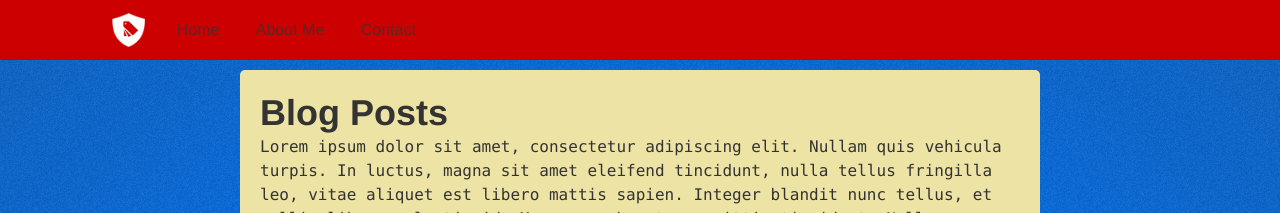
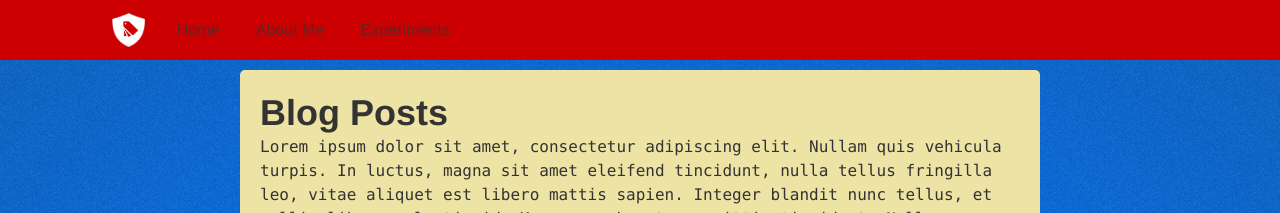
Before and after one commit to cookiefission/cookiefission.github.io, a Jekyll site: the page built from index.html, in a window 1280 px wide. Shown: the top 213 px of the page. Built offline with Jekyll 4.4.1, drawn with Linux system fonts in a browser that asks for light colours.

Commit message:
Added experiments index

```diff
--- a/_layouts/default.html
+++ b/_layouts/default.html
@@ -24,7 +24,7 @@
               <ul id="navigation-menu">
                 <li class="nav-link"><a href="/">Home</a></li>
                 <li class="nav-link"><a href="/aboutme">About Me</a></li>
-                <li class="nav-link"><a href="/contact">Contact</a></li>
+                <li class="nav-link"><a href="/experiments">Experiments</a></li>
               </ul>
             </div>
           </div>
--- /dev/null
+++ b/experiments/index.html
@@ -0,0 +1,5 @@
+---
+layout: default
+title: Experiments
+---
+<p>Hello Experiments</p>
```
